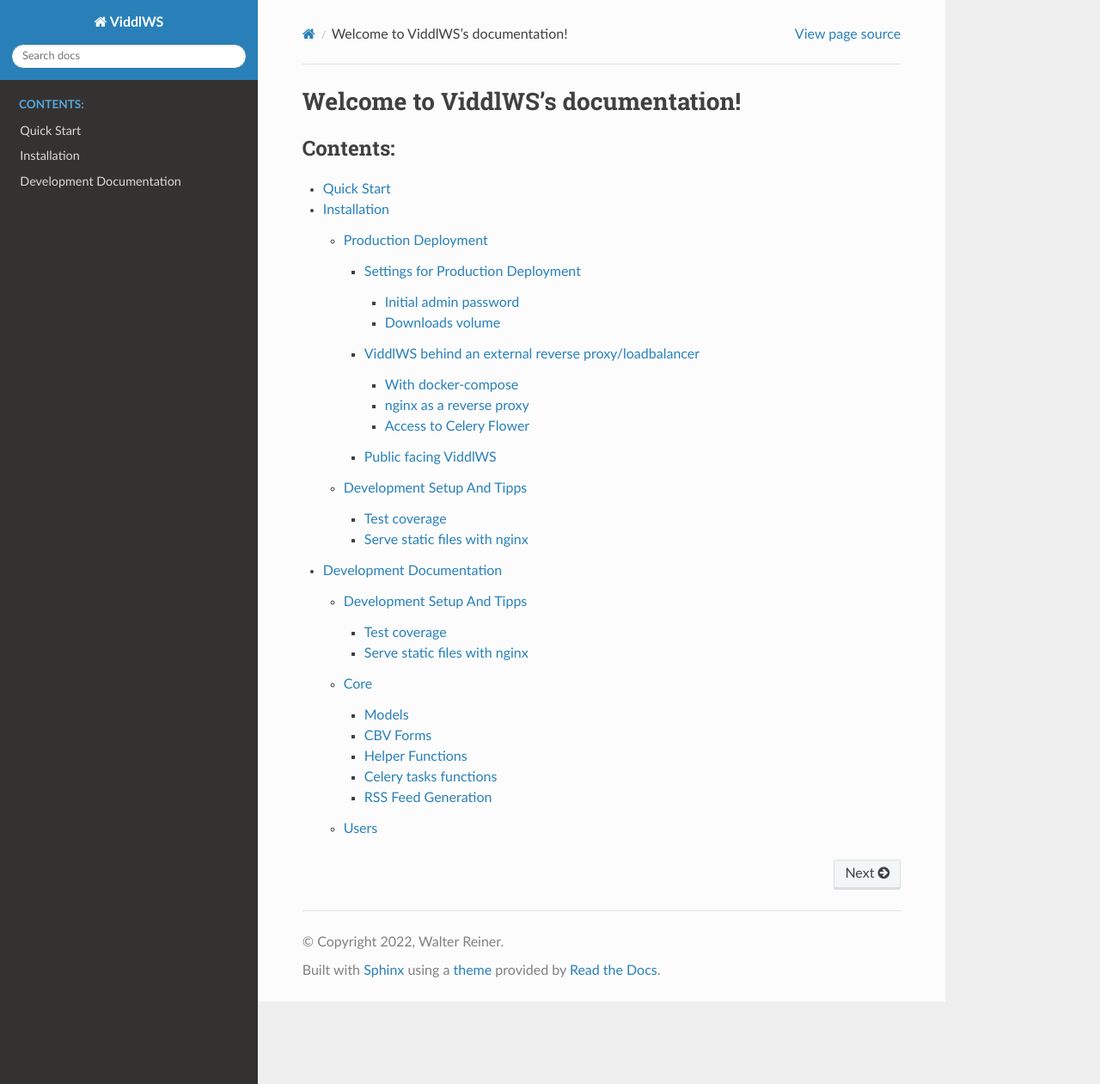
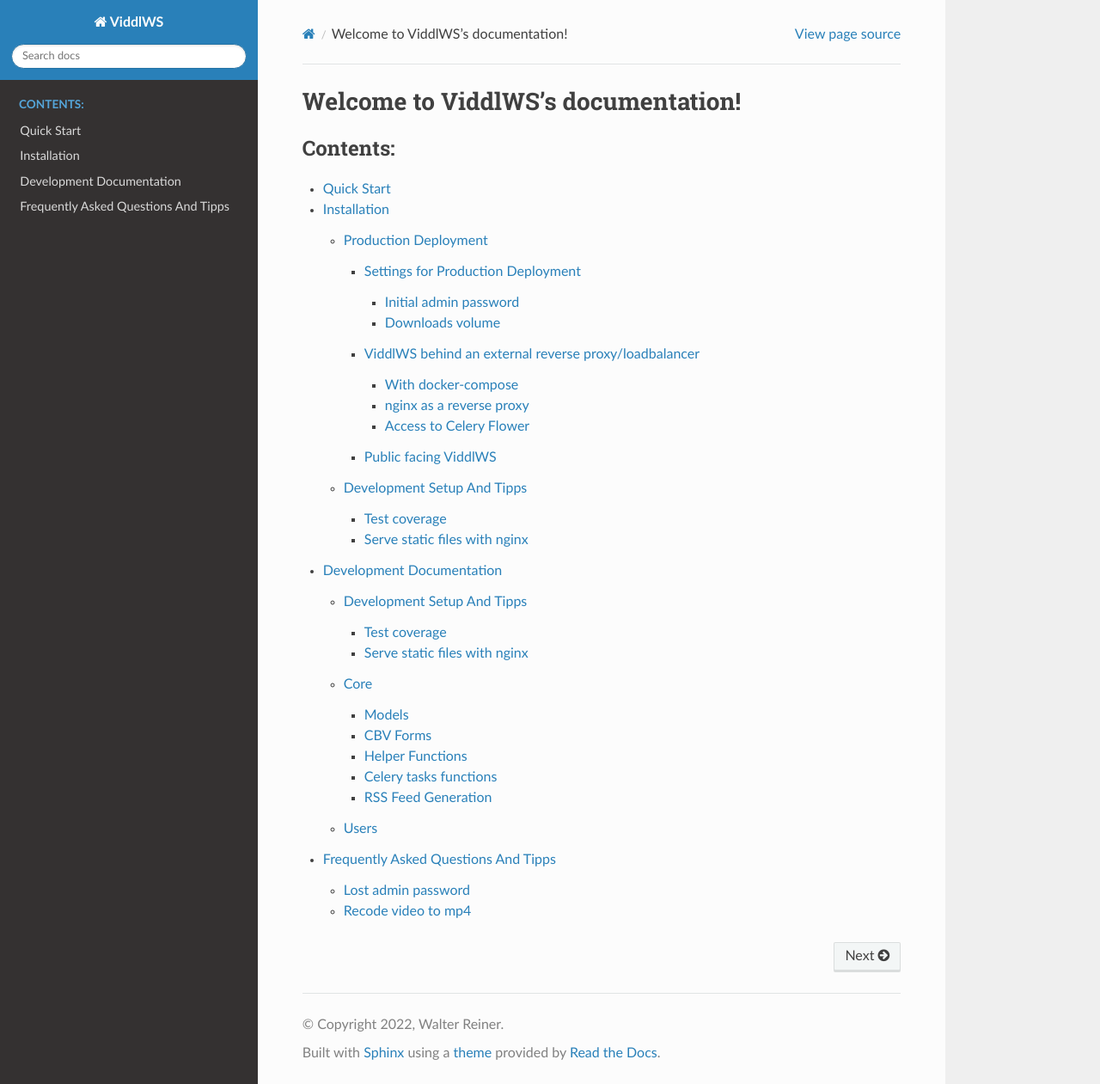
Before and after one commit to wreiner/viddlws, a Sphinx documentation site: the page built from docs/index.rst, in a window 1280 px wide and 1261 px high. Shown: the whole window at 86% size. Built offline with Sphinx 7.4.7 and the Read the Docs theme 2.0.0, drawn with Linux system fonts in a browser that asks for light colours.

Commit message:
Add reset admin and video recode doc

```diff
--- /dev/null
+++ b/docs/faq.rst
@@ -0,0 +1,25 @@
+ .. _faq:
+
+Frequently Asked Questions And Tipps
+======================================================================
+
+====================
+Lost admin password
+====================
+
+If you have lost your admin password the easiest solution is to create a second
+admin user, login with it and reset passwords of users:
+
+.. code-block:: bash
+
+    docker-compose -f production-behind-proxy.yml run --rm django python manage.py createsuperuser
+
+====================
+Recode video to mp4
+====================
+
+To recode a video file into .mp4 with ffmpeg:
+
+.. code-block:: bash
+
+    ffmpeg -i <input-file.ext> -c:v libx264 -c:a aac <output-file>.mp4
--- a/docs/index.rst
+++ b/docs/index.rst
@@ -13,3 +13,4 @@
    quick-start
    installation
    development
+   faq
```
Also changed, not shown: TODO.md (+1 -1 lines).
